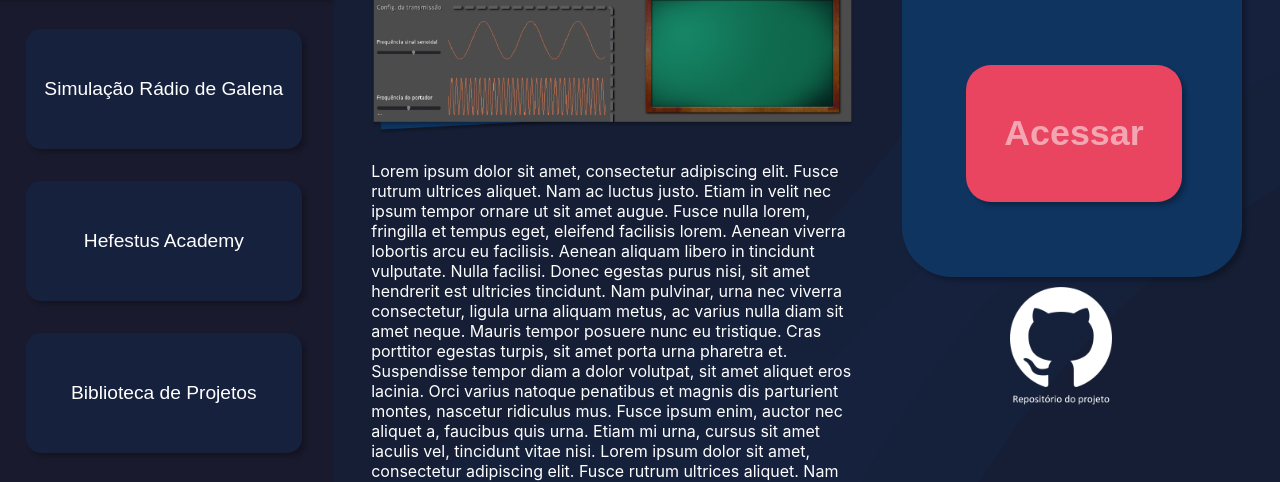
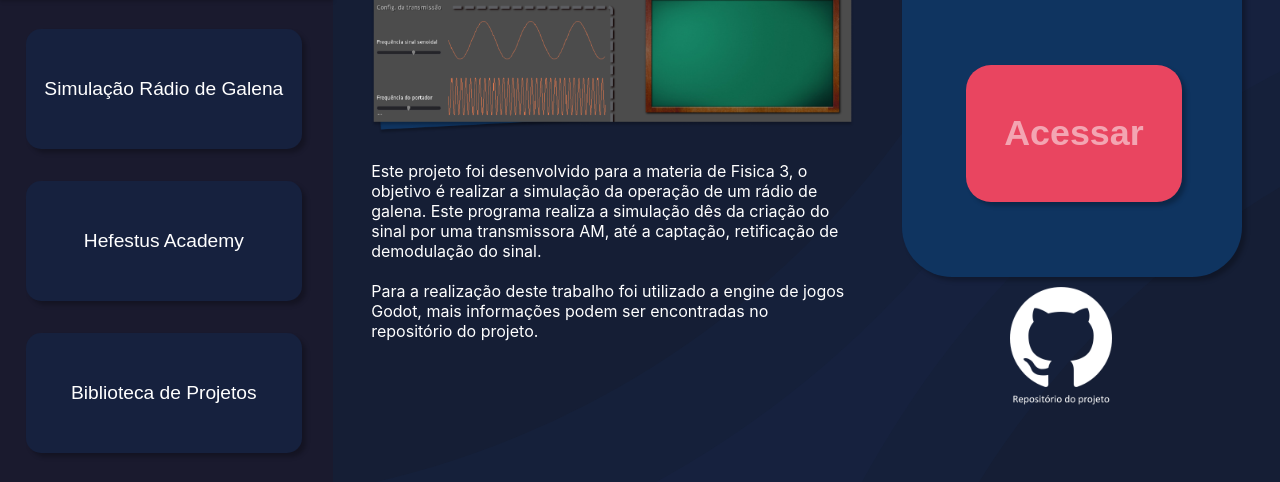
Before and after one commit to RafaelFariasUTFPR/RafaelFariasUTFPR, a plain HTML site: page index.html in a window 1280 px wide. Shown: the part 243-725 px from the top of the page. Drawn offline with Linux system fonts and the light colour scheme.

Commit message:
Adicionada descrição radio de galena

```diff
--- a/index.js
+++ b/index.js
@@ -9,12 +9,17 @@ const projectDescription = document.getElementById("project-description");
 const projectImage = document.getElementById("project-image");
 const projectName = document.getElementById("project-name");
 
+
+const descriptionRadioDeGalena =
+"Este projeto foi desenvolvido para a materia de Fisica 3, o objetivo é realizar a simulação da operação de um rádio de galena. Este programa realiza a simulação dês da criação do sinal por uma transmissora AM, até a captação, retificação de demodulação do sinal.<br><br>Para a realização deste trabalho foi utilizado a engine de jogos Godot, mais informações podem ser encontradas no repositório do projeto.";
+
+
 function updateContents()
 {
     switch(currentProject)
     {
         case "radio-de-galena":
-            projectDescription.innerHTML="aaa";
+            projectDescription.innerHTML= descriptionRadioDeGalena;
             projectImage.src = "images/Projeto1img.png";
             projectName.innerHTML="Rádio de Galena";
         break;
@@ -82,3 +87,7 @@ document.getElementById("repository-btn").onclick = function () {
         break;
     }
 };
+
+
+
+updateContents();
--- a/style.css
+++ b/style.css
@@ -214,6 +214,7 @@ pode-se fazer isso atravez do id
 
 .project-description{
     padding-top: 30px;
+
 }
 
 
```
